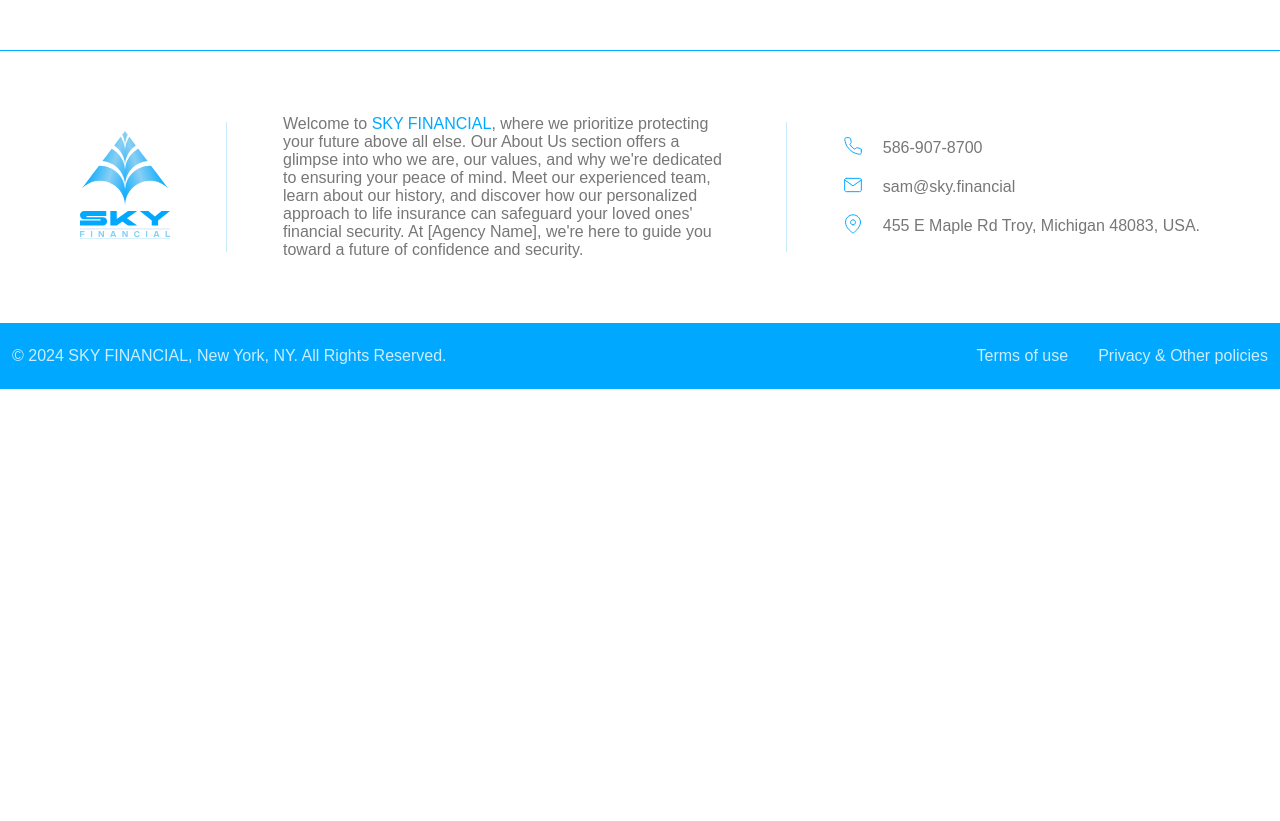
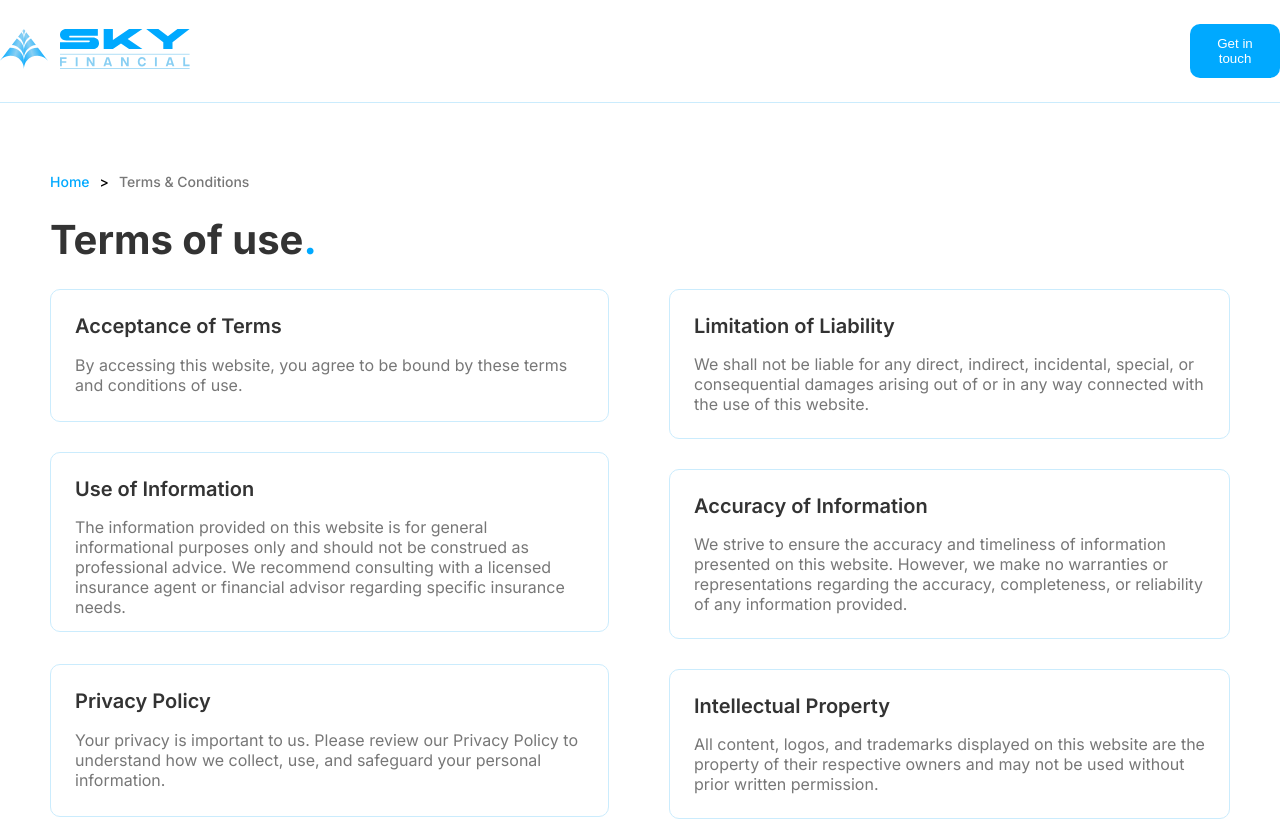
Before and after one commit to sshakti93/sky_finance, a Next.js app: page /pages/Tos in a window 1280 px wide. Shown: the top 821 px of the page. Before the commit the page ends 800 px from the top, so only its background shows below. Built offline with nearby package versions, Linux system fonts and the light colour scheme.

Commit message:
feat: structuring and styling for the terms of use page

```diff
--- a/app/pages/Tos/Tos.css
+++ b/app/pages/Tos/Tos.css
@@ -0,0 +1,74 @@
+.tos-page{
+    display: grid;
+    justify-content: center;
+}
+
+
+.tos-full{
+    display: grid;
+    grid-auto-flow: row;
+    padding: 00px 50px 00px 50px;
+    row-gap: 25px;
+}
+
+.home-nav{
+    display: grid;
+    grid-auto-flow: column;
+    justify-content: flex-start;
+    column-gap: 10px;
+    font-weight: 500;
+    font-size: 14px;
+}
+
+.terms-cond{
+    color: #777777;
+}
+
+.home-link{
+    color: #00A9FF;
+}
+
+.tos-desc{
+    display: grid;
+    grid-auto-flow: column;
+    column-gap: 60px;
+}
+.tos-left{
+    display: grid;
+    grid-auto-flow: row;
+    row-gap: 30px;
+}
+.grid-tos{
+    display: grid;
+    grid-auto-flow: row;
+    border: 1px solid #CBECFD;
+
+    max-width: 620px;
+    max-height: 180px;
+padding: 24px;
+gap: 16px;
+border-radius: 10px;
+
+
+
+}
+
+
+.tos-title{
+    font-weight: 700;
+    font-size: 40px;
+
+    color: #333333;
+}
+
+.grid-title{
+    font-weight: 600;
+    font-size: 20px;
+    color: #333333;
+
+}
+
+.grid-desc{
+    color:
+    #777777;
+}
--- a/app/pages/Tos/page.tsx
+++ b/app/pages/Tos/page.tsx
@@ -1,11 +1,132 @@
 import React from 'react'
 import "./Tos.css"
+import Link from 'next/link'
+import Headerpage from '@/app/Components/Headerpage/Headerpage'
 export default function page() {
   return (
-    <div>
-        <div className="home-nav"></div>
-        <div className="tos-title"></div>
-        <div className="tos-desc"></div>
+    <div className='tos-page'>
+        <Headerpage/>
+        <div className='tos-full'>
+
+            <div className="home-nav">
+                <div className="home-link">
+                    <Link href={"/"}><p>Home</p></Link>
+                </div>
+                <div className="greater-than">
+                    <p>&gt;</p>
+                </div>
+                <div className="terms-cond">
+                    <p>Terms & Conditions</p>
+                </div>
+            </div>
+            <div className="tos-title">
+                <p>Terms of use<span className='sky-inbtw'>.</span></p>
+            </div>
+            <div className="tos-desc">
+
+                {/* left section of the pointers */}
+
+
+
+                <div className="tos-left">
+
+                    <div className="grid-tos">
+                        <div className="grid-title">
+                            <p>Acceptance of Terms</p>
+                        </div>
+                        <div className="grid-desc">
+                            <p>By accessing this website, you agree to be bound by these terms and conditions of use.</p>
+                        </div>
+                        </div>
+
+                        {/* second row */}
+
+                        <div className="grid-tos">
+                        <div className="grid-title">
+                            <p>Use of Information</p>
+                        </div>
+                        <div className="grid-desc">
+                            <p>The information provided on this website is for general informational purposes only and should not be construed as professional advice. We recommend consulting with a licensed insurance agent or financial advisor regarding specific insurance needs.</p>
+                        </div>
+                        </div>
+
+                        {/* third row */}
+
+
+                        <div className="grid-tos">
+                        <div className="grid-title">
+                            <p>Privacy Policy</p>
+                        </div>
+                        <div className="grid-desc">
+                            <p>Your privacy is important to us. Please review our Privacy Policy to understand how we collect, use, and safeguard your personal information.</p>
+                        </div>
+                        </div>
+
+
+                        {/* fourth row */}
+
+
+                        <div className="grid-tos">
+                        <div className="grid-title">
+                            <p>Third-Party Links</p>
+                        </div>
+                        <div className="grid-desc">
+                            <p>This website may contain links to third-party websites for your convenience. We do not endorse or control the content of these websites and are not responsible for any information or services provided by them.</p>
+                        </div>
+                        </div>
+
+                </div>
+
+                {/* right section of the pointers */}
+
+                <div className="tos-left">
+                    <div className="grid-tos">
+                        <div className="grid-title">
+                            <p>Limitation of Liability</p>
+                        </div>
+                        <div className="grid-desc">
+                            <p>We shall not be liable for any direct, indirect, incidental, special, or consequential damages arising out of or in any way connected with the use of this website.</p>
+                        </div>
+                        </div>
+                        {/* second row */}
+
+                        <div className="grid-tos">
+                        <div className="grid-title">
+                            <p>Accuracy of Information</p>
+                        </div>
+                        <div className="grid-desc">
+                            <p>We strive to ensure the accuracy and timeliness of information presented on this website. However, we make no warranties or representations regarding the accuracy, completeness, or reliability of any information provided.</p>
+                        </div>
+                        </div>
+
+                        {/* third row */}
+
+
+                        <div className="grid-tos">
+                        <div className="grid-title">
+                            <p>Intellectual Property</p>
+                        </div>
+                        <div className="grid-desc">
+                            <p>All content, logos, and trademarks displayed on this website are the property of their respective owners and may not be used without prior written permission.</p>
+                        </div>
+                        </div>
+
+
+                        {/* fourth row */}
+
+
+                        <div className="grid-tos">
+                        <div className="grid-title">
+                            <p>Changes to Terms</p>
+                        </div>
+                        <div className="grid-desc">
+                            <p>We reserve the right to modify or update these terms and conditions at any time without prior notice. Your continued use of the website after such changes constitutes acceptance of the updated terms</p>
+                        </div>
+                        </div>
+
+                </div>
+            </div>
+        </div>
     </div>
   )
 }
```
